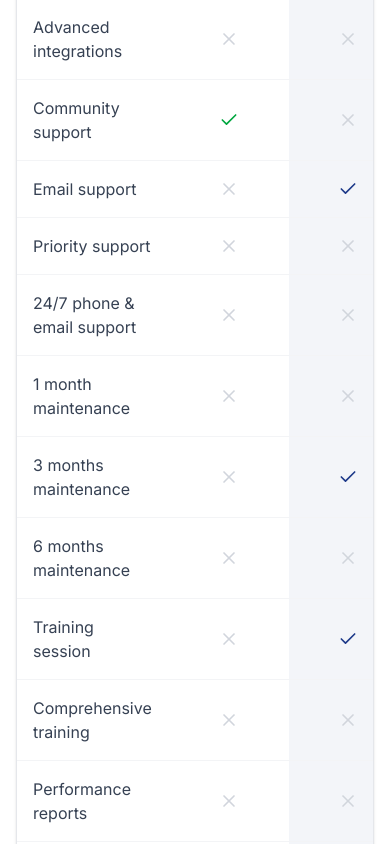
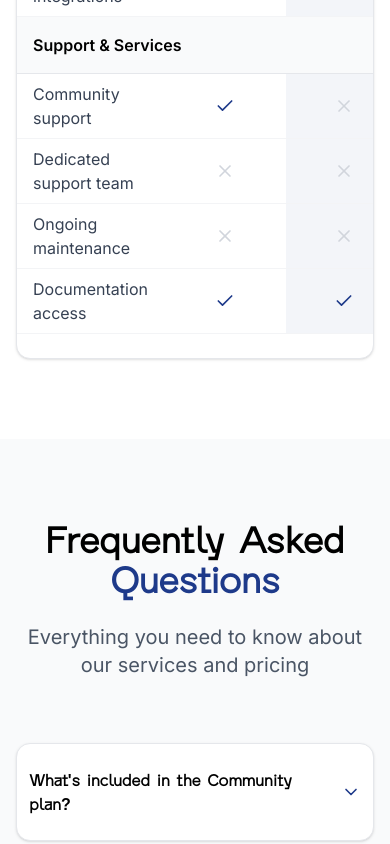
Before and after one commit to Shukaang/zemenaytech-website-hackathon, a Next.js app: page /pricing in a window 390 px wide. Shown: the part 3740-4584 px from the top of the page. Built offline with nearby package versions, Linux system fonts and the light colour scheme.

Commit message:
Initial commit

```diff
--- a/src/components/footer.tsx
+++ b/src/components/footer.tsx
@@ -67,9 +67,9 @@ export function Footer() {
                     className="rounded-sm hidden dark:block w-10 h-10 sm:w-8 sm:h-8 transition-colors duration-300"
                   />
                   <div>
-                    <span className="font-bold text-xl sm:text-2xl text-[#1e3a8a] dark:text-white">
+                    <h4 className="font-bold text-xl sm:text-2xl text-[#1e3a8a] dark:text-white">
                       ZemenayTech
-                    </span>
+                    </h4>
                   </div>
                 </div>
 
--- a/src/components/header.tsx
+++ b/src/components/header.tsx
@@ -80,9 +80,9 @@ export function Header() {
           <nav className="hidden md:flex items-center space-x-8">
             <Link
               href="/"
-              className={`hover:text-blue-600 transition-colors duration-300 font-medium ${
+              className={`hover:text-[#1e3a8a] dark:hover:text-blue-600 transition-colors duration-300 font-medium ${
                 pathname === "/"
-                  ? "text-blue-600 font-bold"
+                  ? "text-[#1e3a8a] dark:text-blue-600 font-bold"
                   : "text-foreground font-medium"
               }`}
             >
@@ -90,9 +90,9 @@ export function Header() {
             </Link>
             <Link
               href="/about"
-              className={`hover:text-blue-600 transition-colors duration-300 font-medium ${
+              className={`hover:text-[#1e3a8a] dark:hover:text-blue-600 transition-colors duration-300 font-medium ${
                 pathname === "/about"
-                  ? "text-blue-600 font-bold"
+                  ? "text-[#1e3a8a] dark:text-blue-600 font-bold"
                   : "text-foreground font-medium"
               }`}
             >
@@ -102,9 +102,9 @@ export function Header() {
               <div className="flex items-center">
                 <Link
                   href="/services"
-                  className={`hover:text-blue-600 transition-colors duration-300 font-medium ${
+                  className={`hover:text-[#1e3a8a] dark:hover:text-blue-600 transition-colors duration-300 font-medium ${
                     pathname === "/services"
-                      ? "text-blue-600 font-bold"
+                      ? "text-[#1e3a8a] dark:text-blue-600 font-bold"
                       : "text-foreground font-medium"
                   }`}
                 >
@@ -156,9 +156,9 @@ export function Header() {
             </div>
             <Link
               href="/pricing"
-              className={`hover:text-blue-600 transition-colors duration-300 font-medium ${
+              className={`hover:text-[#1e3a8a] dark:hover:text-blue-600 transition-colors duration-300 font-medium ${
                 pathname === "/pricing"
-                  ? "text-blue-600 font-bold"
+                  ? "text-[#1e3a8a] dark:text-blue-600 font-bold"
                   : "text-foreground font-medium"
               }`}
             >
@@ -179,17 +179,10 @@ export function Header() {
                 <Moon className="h-5 w-5 text-foreground hover:text-blue-800 transition-colors duration-300" />
               )}
             </button>
-            <Link href="/contact">
-              <Button
-                variant="outline"
-                className="border-blue-800 text-blue-800 dark:text-white hover:bg-blue-800 dark:hover:bg-blue-900 hover:text-white transition-all duration-300 dark:bg-blue-800 bg-transparent hover:scale-105"
-              >
-                Contact us
-              </Button>
-            </Link>
+
             <Link href="/contact">
               <Button className="bg-blue-800 hover:bg-blue-900 text-white transition-all duration-300 hover:scale-105">
-                Start Project
+                Contact us
               </Button>
             </Link>
           </div>
@@ -218,14 +211,14 @@ export function Header() {
                     isMenuOpen ? "rotate-180 opacity-0" : "rotate-0 opacity-100"
                   }`}
                 >
-                  <Menu className="h-6 w-6 text-foreground group-hover:text-blue-600" />
+                  <Menu className="h-6 w-6 text-foreground group-hover:text-[#1e3a8a]" />
                 </div>
                 <div
                   className={`absolute inset-0 transition-all duration-300 ${
                     isMenuOpen ? "rotate-0 opacity-100" : "rotate-180 opacity-0"
                   }`}
                 >
-                  <X className="h-6 w-6 text-foreground group-hover:text-blue-600" />
+                  <X className="h-6 w-6 text-foreground group-hover:text-[#1e3a8a]" />
                 </div>
               </div>
             </button>
@@ -320,30 +313,12 @@ export function Header() {
                 </div>
               </Link>
 
-              <Link
-                href="/contact"
-                className="block px-4 py-3 rounded-lg text-base font-medium hover:bg-blue-800/10 hover:text-blue-800 transition-all duration-300 hover:translate-x-1"
-                onClick={() => setIsMenuOpen(false)}
-              >
-                <div className="flex items-center space-x-3">
-                  <div className="w-1 h-6 bg-blue-800 rounded-full opacity-0 group-hover:opacity-100 transition-opacity duration-300"></div>
-                  <span>Contact</span>
-                </div>
-              </Link>
-
               <div className="px-4 pt-4 space-y-3 border-t border-border/30 mt-4">
-                <Button
-                  variant="outline"
-                  className="w-full border-blue-800 text-blue-800 hover:bg-blue-800 hover:text-white transition-all duration-300 hover:scale-105 bg-transparent"
-                  onClick={() => setIsMenuOpen(false)}
-                >
-                  Get Quote
-                </Button>
                 <Button
                   className="w-full bg-blue-800 hover:bg-blue-900 text-white transition-all duration-300 hover:scale-105"
                   onClick={() => setIsMenuOpen(false)}
                 >
-                  Start Project
+                  Contact us
                 </Button>
               </div>
             </div>
--- a/src/components/home/why-choose-zemenay.tsx
+++ b/src/components/home/why-choose-zemenay.tsx
@@ -85,7 +85,7 @@ export function WhyChooseZemenay() {
   ];
 
   return (
-    <section className="py-20 bg-gray-50 dark:bg-gray-900 transition-colors duration-1000">
+    <section className="py-20 bg-gray-50 dark:bg-gray-900 transition-colors duration-1000 animate-on-scroll">
       <div className="container mx-auto px-4 sm:px-6 lg:px-8">
         {/* Header Section */}
         <div className="text-center mb-16 animate-fade-in">
--- a/src/components/pricing/pricing-cards.tsx
+++ b/src/components/pricing/pricing-cards.tsx
@@ -71,8 +71,8 @@ export function PricingCards() {
               key={index}
               className={`relative border-2 transition-all duration-500 hover:shadow-xl dark:hover:shadow-2xl animate-scale-in ${
                 plan.popular
-                  ? "border-[#1e3a8a] dark:border-blue-400 shadow-lg scale-105"
-                  : "border-gray-200 dark:border-gray-600 hover:border-[#1e3a8a] dark:hover:border-blue-400"
+                  ? "border-[#1e3a8a] dark:border-blue-600 shadow-lg scale-105"
+                  : "border-gray-200 dark:border-gray-600 hover:border-[#1e3a8a] dark:hover:border-blue-600"
               } bg-white dark:bg-slate-800`}
               style={{ animationDelay: `${index * 200}ms` }}
             >
--- a/src/components/pricing/pricing-comparison.tsx
+++ b/src/components/pricing/pricing-comparison.tsx
@@ -1,10 +1,15 @@
 "use client";
+
+import React from "react";
 
 import { Card, CardContent } from "@/components/ui/card";
 import { Check, X } from "lucide-react";
 
 export function PricingComparison() {
-  const features = [
+  const featureSections = [
+    {
+      title: "Website Features",
+      features: [
         {
           name: "Basic website template",
           community: true,
@@ -21,7 +26,7 @@ export function PricingComparison() {
           name: "Custom design & branding",
           community: false,
           wordpress: true,
-      enterprise: false,
+          enterprise: true,
         },
         {
           name: "Responsive & mobile-friendly",
@@ -59,6 +64,11 @@ export function PricingComparison() {
           wordpress: false,
           enterprise: true,
         },
+      ],
+    },
+    {
+      title: "Support & Services",
+      features: [
         {
           name: "Community support",
           community: true,
@@ -66,64 +76,24 @@ export function PricingComparison() {
           enterprise: false,
         },
         {
-      name: "Email support",
-      community: false,
-      wordpress: true,
-      enterprise: false,
-    },
-    {
-      name: "Priority support",
+          name: "Dedicated support team",
           community: false,
           wordpress: false,
           enterprise: true,
         },
         {
-      name: "24/7 phone & email support",
+          name: "Ongoing maintenance",
           community: false,
           wordpress: false,
           enterprise: true,
         },
         {
-      name: "1 month maintenance",
-      community: false,
-      wordpress: false,
-      enterprise: false,
-    },
-    {
-      name: "3 months maintenance",
-      community: false,
+          name: "Documentation access",
+          community: true,
           wordpress: true,
-      enterprise: false,
-    },
-    {
-      name: "6 months maintenance",
-      community: false,
-      wordpress: false,
           enterprise: true,
         },
-    {
-      name: "Training session",
-      community: false,
-      wordpress: true,
-      enterprise: false,
-    },
-    {
-      name: "Comprehensive training",
-      community: false,
-      wordpress: false,
-      enterprise: true,
-    },
-    {
-      name: "Performance reports",
-      community: false,
-      wordpress: false,
-      enterprise: true,
-    },
-    {
-      name: "Dedicated project manager",
-      community: false,
-      wordpress: false,
-      enterprise: true,
+      ],
     },
   ];
 
@@ -164,36 +134,50 @@ export function PricingComparison() {
                     </tr>
                   </thead>
                   <tbody>
-                    {features.map((feature, index) => (
+                    {featureSections.map((section, sectionIndex) => (
+                      <React.Fragment key={sectionIndex}>
+                        {/* Section Header Row */}
+                        <tr className="bg-gray-50 dark:bg-gray-700/50 border-b border-gray-200 dark:border-gray-600">
+                          <td
+                            colSpan={4}
+                            className="p-4 font-semibold text-black dark:text-white transition-colors duration-300"
+                          >
+                            {section.title}
+                          </td>
+                        </tr>
+                        {/* Feature Rows */}
+                        {section.features.map((feature, featureIndex) => (
                           <tr
-                        key={index}
-                        className="border-b border-gray-100 dark:border-gray-700 hover:bg-gray-50 dark:hover:bg-gray-700 transition-colors duration-300"
+                            key={`${sectionIndex}-${featureIndex}`}
+                            className="border-b border-gray-100 dark:border-gray-700 hover:bg-gray-50 dark:hover:bg-gray-700/70 transition-colors duration-300"
                           >
-                        <td className="p-4 text-gray-700 dark:text-gray-300 transition-colors duration-300">
+                            <td className="px-4 py-2 text-gray-700 dark:text-gray-300 transition-colors duration-300">
                               {feature.name}
                             </td>
-                        <td className="p-4 text-center">
+                            <td className="px-4 py-2 text-center">
                               {feature.community ? (
-                            <Check className="w-5 h-5 text-green-600 dark:text-green-400 mx-auto transition-colors duration-300" />
+                                <Check className="w-5 h-5 text-[#1e3a8a] dark:text-blue-600 mx-auto transition-colors duration-300" />
                               ) : (
                                 <X className="w-5 h-5 text-gray-300 dark:text-gray-600 mx-auto transition-colors duration-300" />
                               )}
                             </td>
-                        <td className="p-4 text-center bg-[#1e3a8a]/5 dark:bg-blue-400/5 transition-colors duration-300">
+                            <td className="px-4 py-2 text-center bg-[#1e3a8a]/5 dark:bg-blue-400/5 transition-colors duration-300">
                               {feature.wordpress ? (
-                            <Check className="w-5 h-5 text-[#1e3a8a] dark:text-blue-400 mx-auto transition-colors duration-300" />
+                                <Check className="w-5 h-5 text-[#1e3a8a] dark:text-blue-500 mx-auto transition-colors duration-300" />
                               ) : (
                                 <X className="w-5 h-5 text-gray-300 dark:text-gray-600 mx-auto transition-colors duration-300" />
                               )}
                             </td>
-                        <td className="p-4 text-center">
+                            <td className="px-4 py-2 text-center">
                               {feature.enterprise ? (
-                            <Check className="w-5 h-5 text-green-600 dark:text-green-400 mx-auto transition-colors duration-300" />
+                                <Check className="w-5 h-5 text-[#1e3a8a] dark:text-blue-600 mx-auto transition-colors duration-300" />
                               ) : (
                                 <X className="w-5 h-5 text-gray-300 dark:text-gray-600 mx-auto transition-colors duration-300" />
                               )}
                             </td>
                           </tr>
+                        ))}
+                      </React.Fragment>
                     ))}
                   </tbody>
                 </table>
--- a/src/components/pricing/pricing-faq.tsx
+++ b/src/components/pricing/pricing-faq.tsx
@@ -12,62 +12,32 @@ export function PricingFAQ() {
     {
       question: "What's included in the Community plan?",
       answer:
-        "The Community plan includes basic website templates, community support, documentation access, basic tutorials, and email support. It's perfect for personal projects and learning.",
+        "The Community plan gives you access to a basic website template and community support. It’s perfect for individuals or early-stage teams looking to get online quickly with minimal cost.",
     },
     {
       question: "What is the WordPress Solution plan?",
       answer:
-        "Our WordPress Solution plan provides professional WordPress websites with custom design, responsive layouts, SEO optimization, content management systems, and 3 months of maintenance support.",
+        "Our WordPress Solution plan offers professionally designed WordPress websites tailored to your brand. It includes SEO optimization, responsive design, and a user-friendly CMS to manage your content with ease.",
     },
     {
       question: "Who is the Enterprise plan for?",
       answer:
-        "The Enterprise plan is designed for large organizations needing full-scale digital ecosystems, custom web applications, advanced integrations, dedicated project managers, and comprehensive support.",
+        "The Enterprise plan is built for organizations needing custom web applications, full-scale digital ecosystems, and advanced integration. It includes dedicated support, ongoing maintenance, and complete customization.",
     },
     {
       question: "How does pricing work for the WordPress and Enterprise plans?",
       answer:
-        "WordPress and Enterprise plans have custom pricing based on your specific requirements, project scope, and timeline. Contact us for a personalized quote tailored to your needs.",
+        "Pricing is custom for each client based on scope and requirements. We’ll walk you through a quick consultation to understand your needs and provide a fair quote.",
     },
     {
       question: "Can I switch plans later?",
       answer:
-        "Yes, you can upgrade your plan at any time. We'll work with you to ensure a smooth transition and apply any existing work to your new plan structure.",
+        "Yes! You can start with the Community or WordPress plan and upgrade to Enterprise whenever your needs grow. We’ll ensure a smooth transition.",
     },
     {
       question: "Do I need to pay anything to try it out?",
       answer:
-        "Our Community plan is completely free to get started. For paid plans, we offer free consultations to discuss your project and provide detailed proposals before any commitment.",
-    },
-    {
-      question: "What's included in the maintenance package?",
-      answer:
-        "Maintenance includes regular security updates, performance optimization, backup and recovery, bug fixes, uptime monitoring, and technical support based on your plan level.",
-    },
-    {
-      question: "Do you offer custom development services?",
-      answer:
-        "Yes, we specialize in custom development for unique business requirements. Our Enterprise plan includes custom web applications, integrations, and bespoke solutions.",
-    },
-    {
-      question: "What's the difference between monthly and yearly billing?",
-      answer:
-        "Currently, our plans are project-based rather than subscription-based. WordPress and Enterprise plans are quoted based on project scope with flexible payment schedules.",
-    },
-    {
-      question: "How long does it take to complete a project?",
-      answer:
-        "Project timelines vary based on complexity. WordPress sites typically take 2-4 weeks, while Enterprise solutions can take 2-6 months. We provide detailed timelines during consultation.",
-    },
-    {
-      question: "Do you provide ongoing support after project completion?",
-      answer:
-        "Yes, all paid plans include maintenance periods (3-6 months depending on plan). We also offer extended support contracts for long-term partnerships.",
-    },
-    {
-      question: "Can you work with existing websites?",
-      answer:
-        "We can redesign, optimize, migrate, or enhance existing websites. We'll assess your current site and recommend the best approach for your goals.",
+        "The Community plan is completely free to start. For WordPress or Enterprise, we offer a free consultation before any commitment.",
     },
   ];
 
@@ -103,7 +73,7 @@ export function PricingFAQ() {
                     onClick={() => toggleFAQ(index)}
                     className="w-full px-3 text-left flex items-center justify-between hover:bg-gray-50 dark:hover:bg-slate-700 transition-colors duration-300 group"
                   >
-                    <h3 className="text-base font-semibold text-black dark:text-white pr-4 group-hover:text-[#1e3a8a] dark:group-hover:text-blue-400 transition-colors duration-300">
+                    <h3 className="text-base font-semibold text-black dark:text-white pr-4 hover:underline hover:cursor-pointer group-hover:text-[#1e3a8a] dark:group-hover:text-blue-400 transition-colors duration-300">
                       {faq.question}
                     </h3>
                     <div className="flex-shrink-0 transform transition-transform duration-300 ease-in-out group-hover:scale-110">
--- a/src/components/services/portfolio-showcase.tsx
+++ b/src/components/services/portfolio-showcase.tsx
@@ -475,7 +475,7 @@ export function PortfolioShowcase() {
                   <Button
                     size="lg"
                     variant="outline"
-                    className="border-2 border-gray-300 dark:border-blue-600 hover:border-[#1e3a8a] text-gray-700 dark:text-gray-300 hover:text-[#1e3a8a] dark:hover:text-blue-500 px-8 py-6 text-base font-semibold rounded-xl transition-all duration-300 hover:scale-[1.02]"
+                    className="border-2 border-gray-300 dark:border-blue-600 hover:border-[#1e3a8a] text-gray-700 dark:text-gray-300 hover:text-[#1e3a8a] dark:hover:text-gray-400 px-8 py-6 text-base font-semibold rounded-xl transition-all duration-300 hover:scale-[1.02]"
                   >
                     View Our Portfolio
                   </Button>
--- a/src/components/services/services-detailed.tsx
+++ b/src/components/services/services-detailed.tsx
@@ -149,7 +149,7 @@ export function ServicesDetailed() {
               <Card
                 key={index}
                 id={service.id} //  ID for scroll targeting
-                className="border-gray-200 dark:border-gray-700 hover:border-[#1e3a8a] dark:hover:border-blue-400 transition-all duration-500 bg-white dark:bg-gray-800 animate-scale-in hover:scale-[1.02]"
+                className="border-gray-200 dark:border-gray-700 hover:border-[#1e3a8a] dark:hover:border-blue-600 transition-all duration-500 bg-white dark:bg-gray-800 animate-scale-in hover:scale-[1.02]"
                 style={{ animationDelay: `${index * 100}ms` }}
               >
                 <CardContent className="p-0">
@@ -160,7 +160,7 @@ export function ServicesDetailed() {
                   >
                     <div className="flex items-center space-x-4">
                       <div className="w-12 h-12 bg-[#1e3a8a]/10 dark:bg-blue-400/10 rounded-lg flex items-center justify-center transition-colors duration-300">
-                        <service.icon className="w-6 h-6 text-[#1e3a8a] dark:text-blue-500" />
+                        <service.icon className="w-6 h-6 text-[#1e3a8a] dark:text-blue-600" />
                       </div>
                       <div>
                         <h3 className="text-xl font-bold text-black dark:text-white transition-colors duration-300">
@@ -172,9 +172,9 @@ export function ServicesDetailed() {
                       </div>
                     </div>
                     {expandedService === index ? (
-                      <ChevronUp className="w-5 h-5 text-[#1e3a8a] dark:text-blue-400 transition-transform duration-300" />
+                      <ChevronUp className="w-5 h-5 text-[#1e3a8a] dark:text-blue-600 transition-transform duration-300" />
                     ) : (
-                      <ChevronDown className="w-5 h-5 text-[#1e3a8a] dark:text-blue-400 transition-transform duration-300" />
+                      <ChevronDown className="w-5 h-5 text-[#1e3a8a] dark:text-blue-600 transition-transform duration-300" />
                     )}
                   </button>
 
@@ -202,7 +202,7 @@ export function ServicesDetailed() {
                               <Badge
                                 key={techIndex}
                                 variant="secondary"
-                                className="bg-[#1e3a8a]/10 dark:bg-blue-400/10 text-[#1e3a8a] dark:text-blue-400 hover:bg-[#1e3a8a]/20 dark:hover:bg-blue-400/20 transition-colors duration-300"
+                                className="bg-[#1e3a8a]/10 dark:bg-blue-300/10 text-[#1e3a8a] dark:text-blue-500 hover:bg-[#1e3a8a]/20 dark:hover:bg-blue-400/20 transition-colors duration-300"
                               >
                                 {tech}
                               </Badge>
@@ -222,7 +222,7 @@ export function ServicesDetailed() {
                                   key={featureIndex}
                                   className="flex items-center text-gray-600 dark:text-gray-300 transition-colors duration-300"
                                 >
-                                  <div className="w-1.5 h-1.5 bg-[#1e3a8a] dark:bg-blue-400 rounded-full mr-3"></div>
+                                  <div className="w-1.5 h-1.5 bg-[#1e3a8a] dark:bg-blue-500 rounded-full mr-3"></div>
                                   {feature}
                                 </li>
                               )
```
Also changed, not shown: src/app/globals.css (line endings or trailing spaces). Lines whose indentation alone changed are shown as unchanged.
